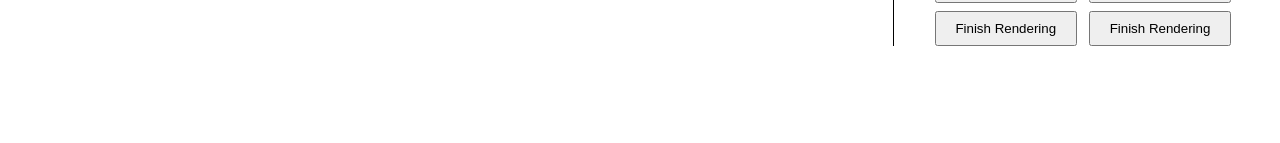
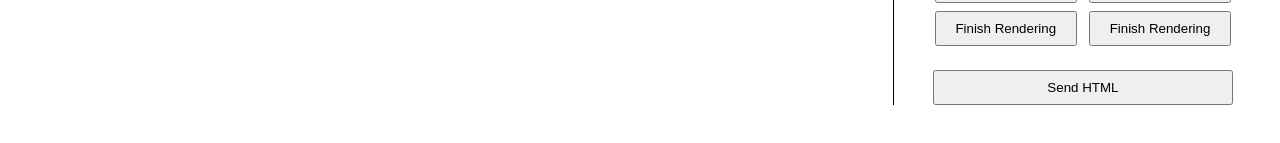
Before and after one commit to henriqueinonhe/streaming-ssr, a React app: page / in a window 1280 px wide. Shown: the part 531-674 px from the top of the page. Built offline with nearby package versions, Linux system fonts and the light colour scheme; the HTML template or start-up script is replaced by a standard one.

Commit message:
Implement HTML blocking

```diff
--- a/src/client/ControlPanel.jsx
+++ b/src/client/ControlPanel.jsx
@@ -1,4 +1,8 @@
 export const ControlPanel = () => {
+  const sendHtml = () => {
+    fetch("/remote-control/send-html");
+  };
+
   return (
     <div
       style={{
@@ -29,6 +33,17 @@ export const ControlPanel = () => {
         <Menu id="4" />
         <Menu id="5" />
         <Menu id="6" />
+
+        <button
+          style={{
+            width: 300,
+            padding: 8,
+            marginTop: 12,
+          }}
+          onClick={sendHtml}
+        >
+          Send HTML
+        </button>
       </div>
     </div>
   );
```
Also changed, not shown: src/server/index.jsx (+12 -1 lines).
